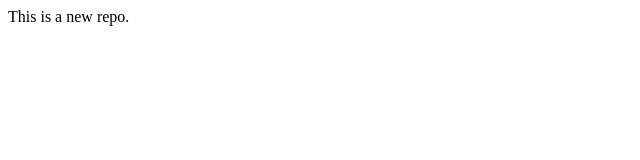
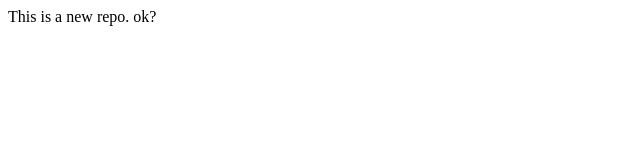
Before and after one commit to ayat607/localrepo, a plain HTML site: page index.html in a window 1280 px wide. Shown: the full height of the page, 0-640 px from the left. Drawn offline with Linux system fonts and the light colour scheme.

Commit message:
Modified localrepo

```diff
--- a/index.html
+++ b/index.html
@@ -1 +1 @@
-<p> This is a new repo.</p>
+<p> This is a new repo. ok?</p>
```
